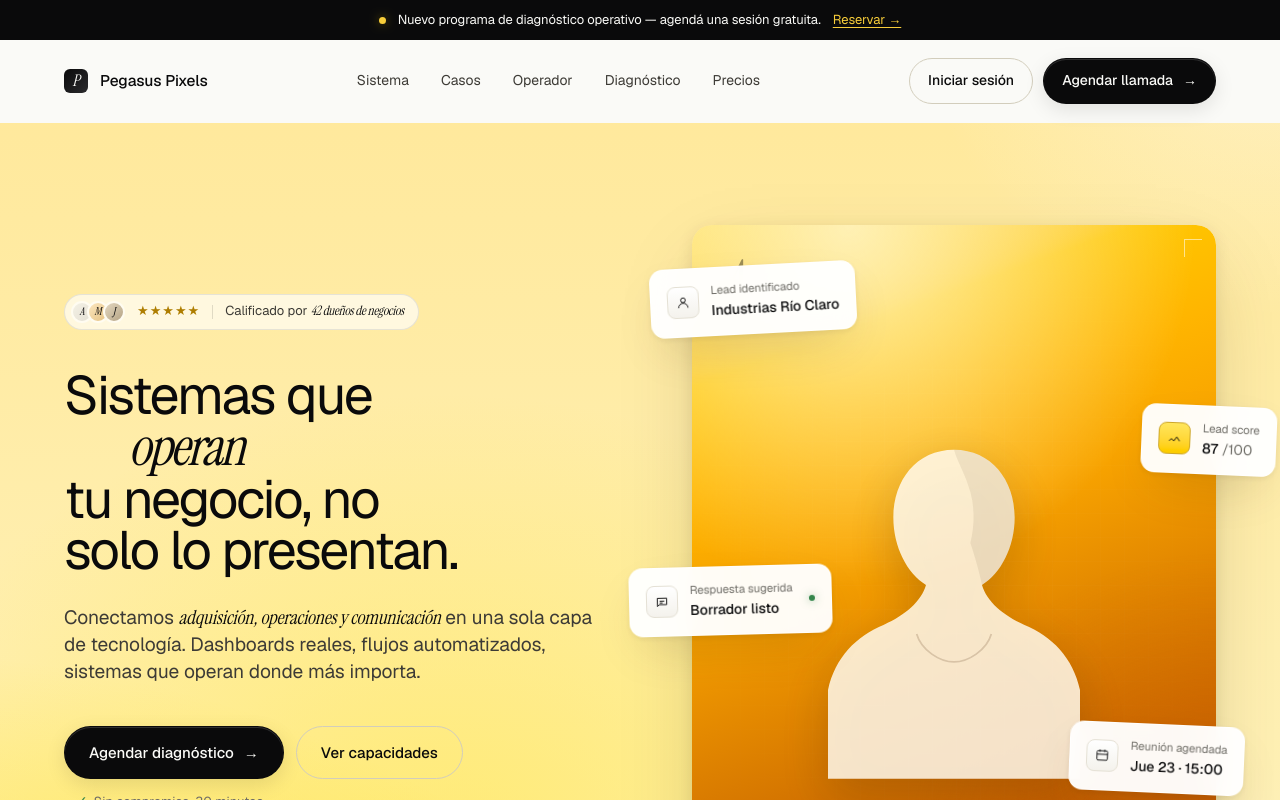
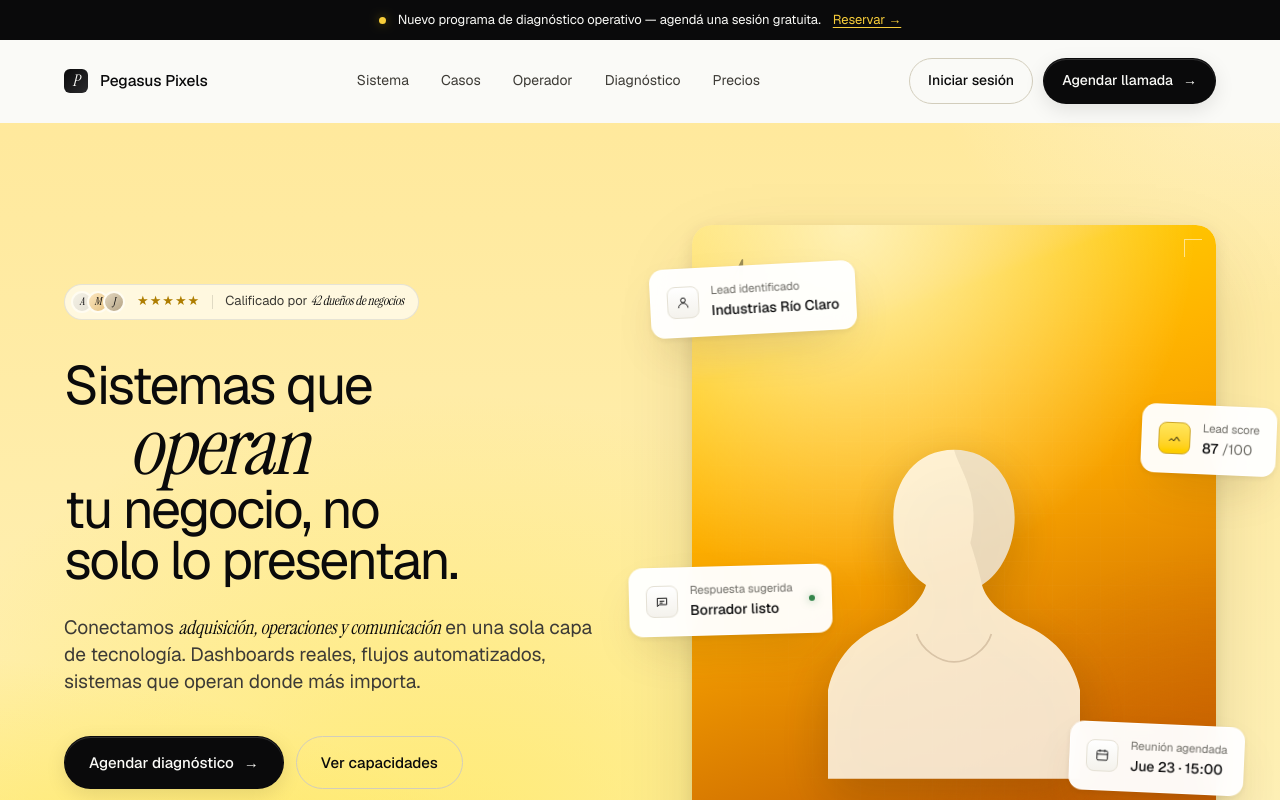
Before and after one commit to dcrecycler-ctrl/Pegasus-Pixels, a Next.js app: page / in a window 1280 px wide. Shown: the top 800 px of the page. Built offline with nearby package versions, Linux system fonts and the light colour scheme.

Commit message:
Increase "operan" size by 50% (1.5em relative to h1)
Co-Authored-By: Claude Sonnet 4.6 <noreply@anthropic.com>

```diff
--- a/app/globals.css
+++ b/app/globals.css
@@ -231,6 +231,8 @@ section { position: relative; }
   font-style: italic;
   font-weight: 400;
   color: var(--ink);
+  font-size: 1.5em;
+  line-height: 0.9;
 }
 .hero .sub {
   margin-top: 28px;
```
